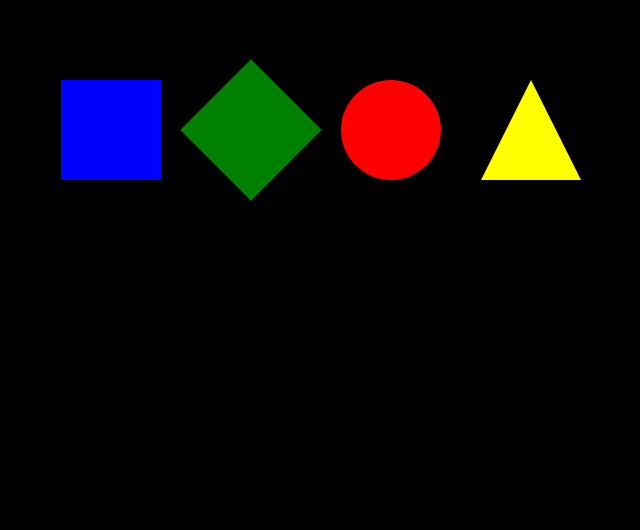
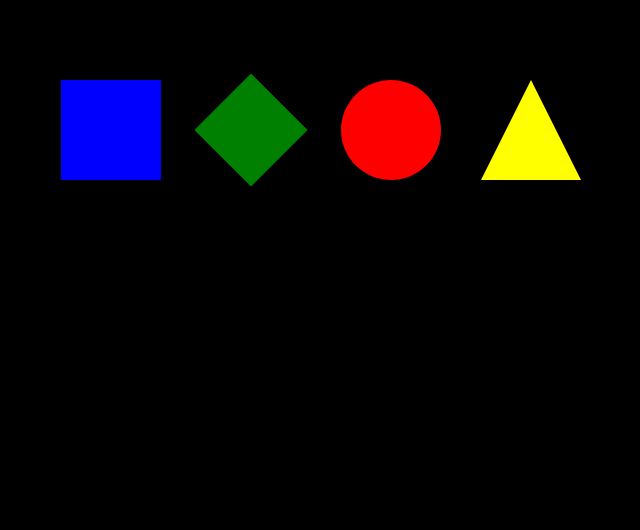
Before and after one commit to AlexRoman777/Kahoot, a plain HTML site: page docs/index.html in a window 1280 px wide. Shown: the part 270-800 px from the top of the page, without its empty margins (319-959 px from the left). Drawn offline with Linux system fonts and the light colour scheme.

Commit message:
rhomb scale

```diff
--- a/docs/styles.css
+++ b/docs/styles.css
@@ -37,7 +37,7 @@ body {
 
 .rhombus {
     background-color: green;
-    transform: rotate(45deg);
+    transform: rotate(45deg) scale(0.8);
 }
 
 .circle {
```
